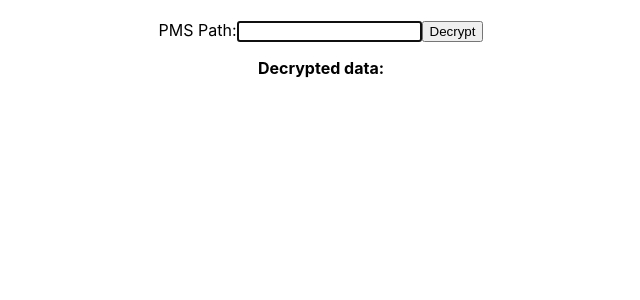
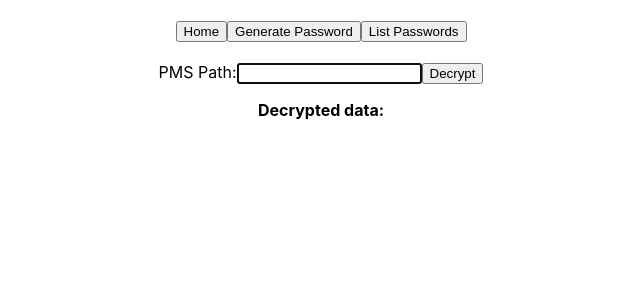
Before and after one commit to frankhart2018/primistore, a React (Create React App) app in the folder app/frontend/: page /password/decrypt/1 in a window 1280 px wide. Shown: the top 300 px of the page, without its empty margins (319-959 px from the left). Built offline with nearby package versions, Linux system fonts and the light colour scheme.

Commit message:
Add navbar to decryption page

```diff
--- a/app/frontend/src/components/DecryptPassword/DecryptPassword.js
+++ b/app/frontend/src/components/DecryptPassword/DecryptPassword.js
@@ -1,6 +1,7 @@
 import React, { useState } from "react";
 import { useDispatch, useSelector } from "react-redux";
 import { decryptPasswordThunk } from "../../services/password-thunk";
+import NavBar from "../NavBar/NavBar";
 
 const DecryptPassword = () => {
   const { decryptedData } = useSelector((state) => state.password);
@@ -22,6 +23,8 @@ const DecryptPassword = () => {
 
   return (
     <div>
+      <NavBar />
+      <br />
       <label for="pms-path">PMS Path:</label>
       <input
         type="text"
```
